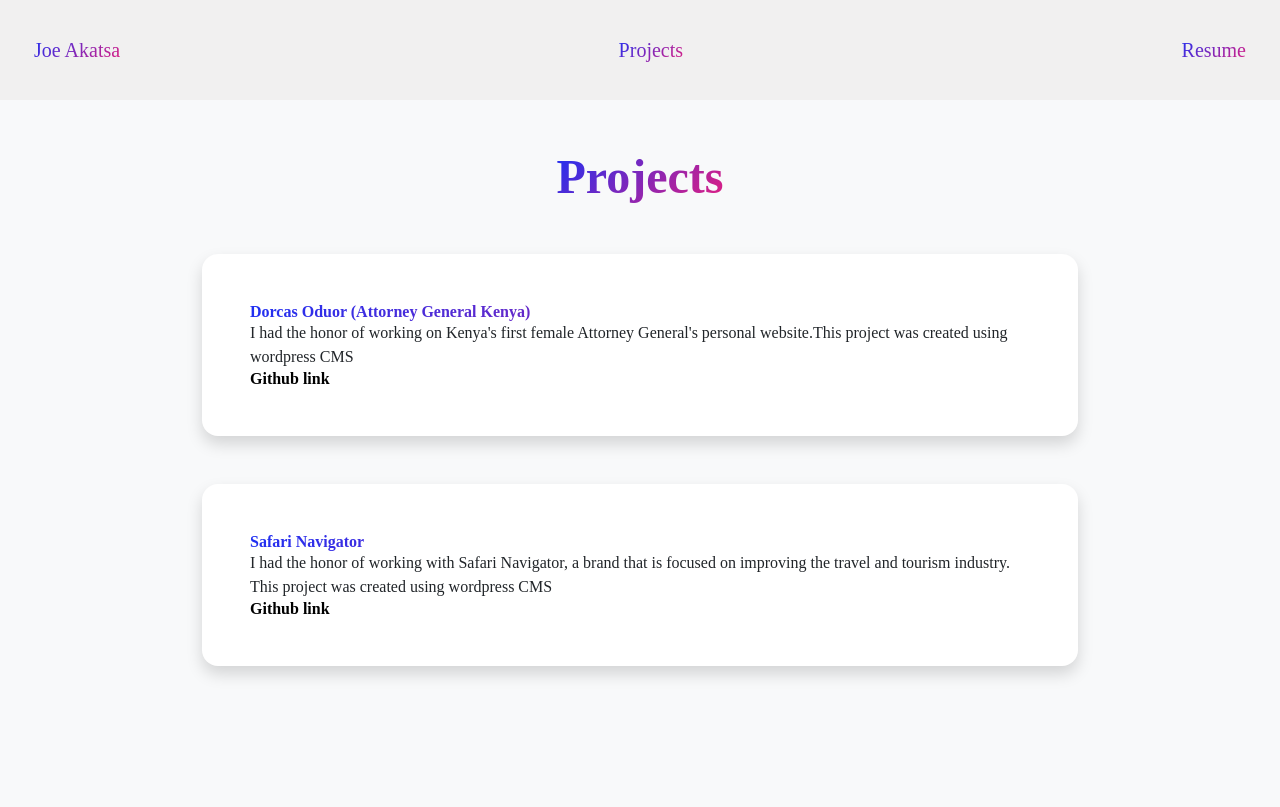
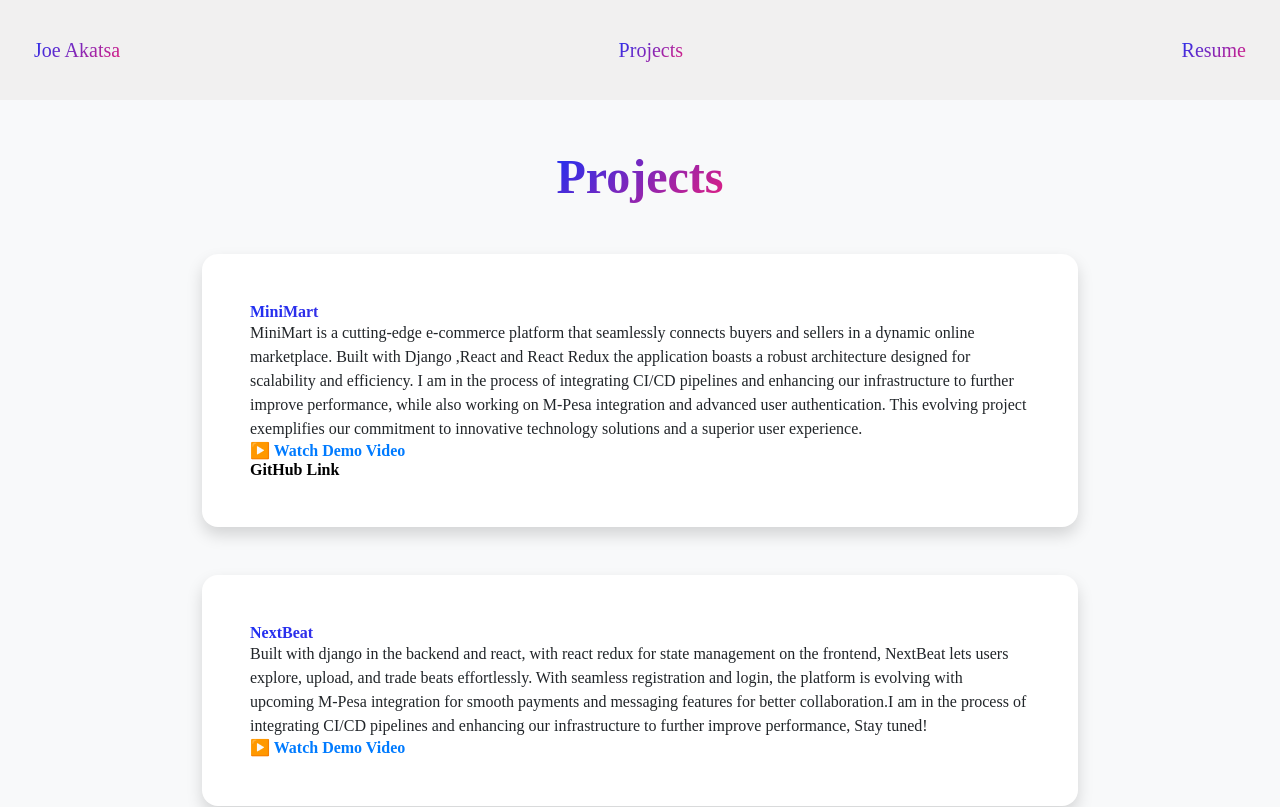
Before and after one commit to jakatsa/myportfolio, a React (Vite) app: page /Projects in a window 1280 px wide. Shown: the top 807 px of the page. Built offline with nearby package versions, Linux system fonts and the light colour scheme.

Commit message:
project video links added

```diff
--- a/src/components/ProjectCard.jsx
+++ b/src/components/ProjectCard.jsx
@@ -2,7 +2,13 @@
 import { Link } from "react-router-dom";
 import "../styles/Home.css";
 
-export const ProjectCard = ({ title, description, liveLink, githubLink }) => {
+export const ProjectCard = ({
+  title,
+  description,
+  liveLink,
+  githubLink,
+  videoLink,
+}) => {
   return (
     <div className="col-lg-11 col-xl-9 col-xxl-8">
       <div className="card overflow-hidden shadow rounded-4 border-0 mb-5">
@@ -17,17 +23,26 @@
                   {title}
                 </h3>
               </a>
-              <p>
-                {description}
+              <p>{description}</p>
+
+              {videoLink && (
+                <a href={videoLink} target="_blank" rel="noopener noreferrer">
+                  <h5 className="fw-bold" style={{ color: "#007BFF" }}>
+                    ▶️ Watch Demo Video
+                  </h5>
+                </a>
+              )}
+
+              {githubLink && (
                 <a href={githubLink} target="_blank" rel="noopener noreferrer">
                   <h4
                     className="fw-bolder"
                     style={{ color: "black", textDecoration: "none" }}
                   >
-                    Github link
+                    GitHub Link
                   </h4>
                 </a>
-              </p>
+              )}
             </div>
           </div>
         </div>
--- a/src/components/Projects.jsx
+++ b/src/components/Projects.jsx
@@ -12,28 +12,30 @@
               </h1>
             </div>
             <div className="row gx-5 justify-content-center">
-              {/* <ProjectCard
+              <ProjectCard
                 title="MiniMart"
                 description="MiniMart is a cutting-edge e-commerce platform that seamlessly connects buyers and sellers in a dynamic online marketplace. Built with Django ,React and React Redux the application boasts a robust architecture designed for scalability and efficiency. I am in the process of integrating CI/CD pipelines and enhancing our infrastructure to further improve performance, while also working on M-Pesa integration and advanced user authentication. This evolving project exemplifies our commitment to innovative technology solutions and a superior user experience."
-                liveLink="https://miniecommfrontend.vercel.app/"
+                // liveLink="https://miniecommfrontend.vercel.app/"
                 githubLink="https://github.com/jakatsa/miniecommfrontend"
+                videoLink="https://www.awesomescreenshot.com/video/41620838?key=2d17617b434ff811a174bdad6010b7b5"
               />
+
               <ProjectCard
                 title="NextBeat"
                 description="Built with django in the backend and react, with react redux for state management  on the frontend, NextBeat lets users explore, upload, and trade beats effortlessly. With seamless registration and login, the platform is evolving with upcoming M-Pesa integration for smooth payments and messaging features for better collaboration.I am in the process of integrating CI/CD pipelines and enhancing our infrastructure to further improve performance, Stay tuned! "
-                liveLink="https://nextbeatfrontend.onrender.com/"
-                githubLink="https://github.com/jakatsa/NextBeatFrontEnd"
-              /> */}
+                // liveLink="https://nextbeatfrontend.onrender.com/"
+                videoLink="https://www.awesomescreenshot.com/video/41650232?key=e3277563df65542b39b29cdfe9a4a932"
+              />
 
               <ProjectCard
                 title="Dorcas Oduor (Attorney General Kenya)"
-                description="I had the honor of working on Kenya's first female Attorney General's personal website.This project was created using wordpress CMS"
+                description="I had the honor of working on Kenya's first female Attorney General's personal website."
                 liveLink="https://dorcasoduor.com/"
               />
               <ProjectCard
                 title="Safari Navigator"
                 description="I had the honor of working with Safari Navigator, a brand that is focused on improving the travel and tourism industry.
-                This project was created using wordpress CMS"
+                "
                 liveLink="https://safari-navigator.club/"
               />
               {/* Project Cards */}
@@ -105,7 +107,6 @@
                 description="This project basically covers the fundamentals of JavaScript such as manipulation of the DOM."
                 liveLink="https://cqvtkluh62xbo7adaiqcba.on.drv.tw/www.TODOLIST.com/"
               /> */}
-
             </div>
           </div>
         </section>
```
Also changed, not shown: 1 other file (tests, documents, lock files or other folders).
